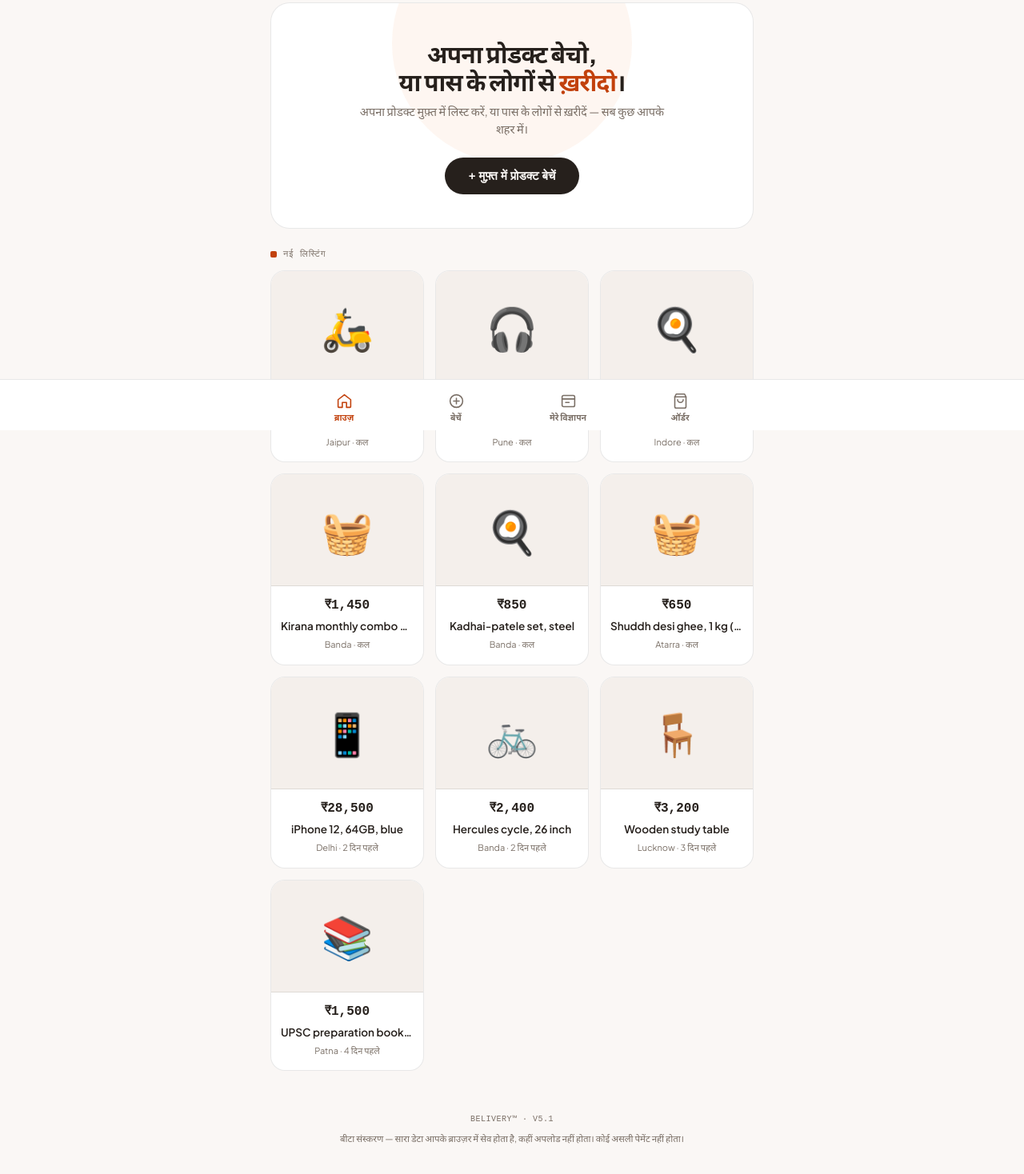
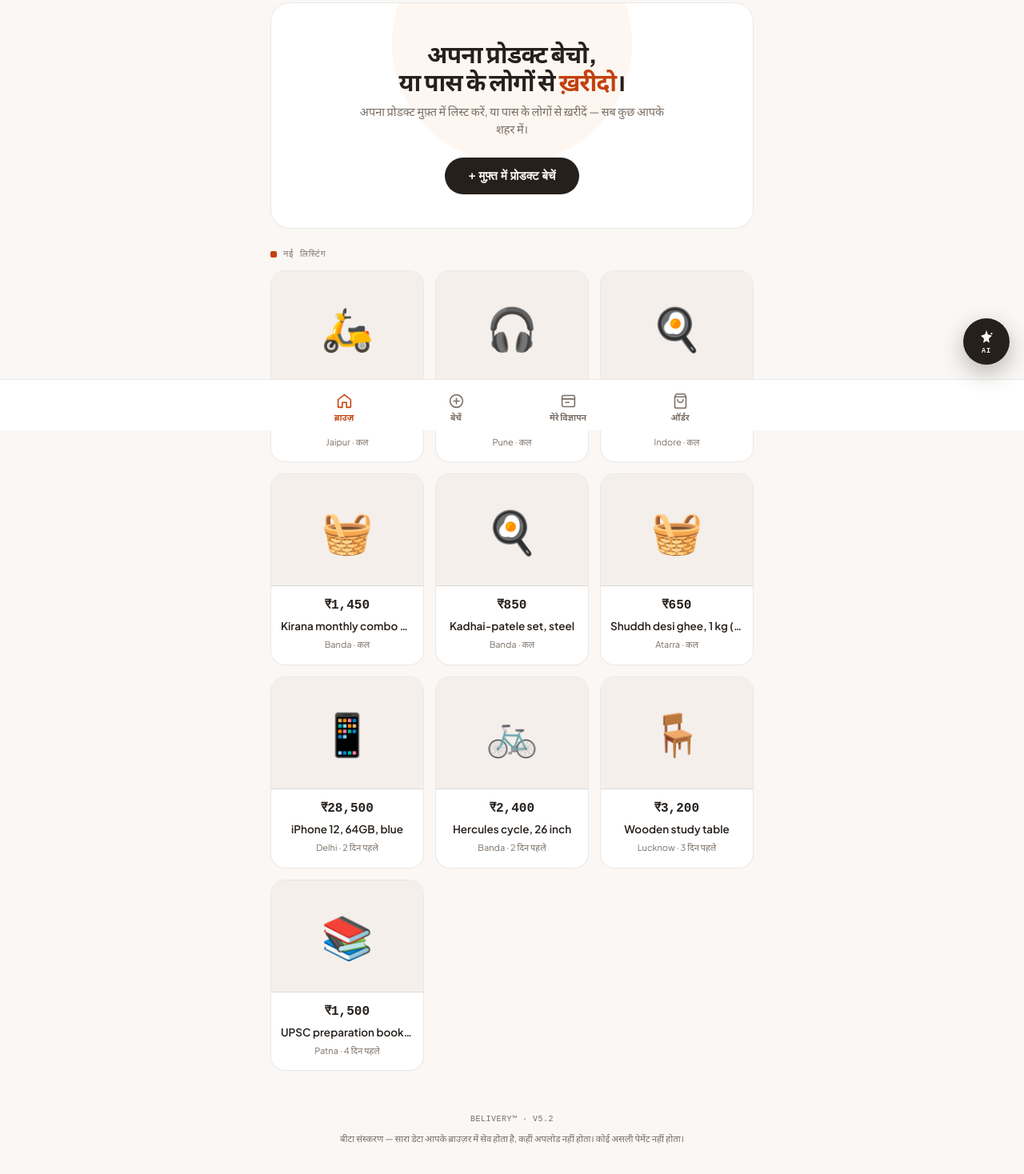
Before and after one commit to legalwithdev/belivery, a plain HTML site: page index.html in a window 1280 px wide. Shown: the part 262-1730 px from the top of the page at 80% size. Drawn offline with Linux system fonts and the light colour scheme; a web font is replaced by a local one.

Commit message:
v5.2: Belivery AI assistant floating button (browse-only, fixed position)

```diff
--- a/index.html
+++ b/index.html
@@ -36,6 +36,7 @@
       --rose:#fb7185; --rose-dim:rgba(251,113,133,.15);
     }
     .card .thumb{box-shadow:0 8px 24px rgba(0,0,0,.45)}
+    .ai-fab{box-shadow:0 10px 28px rgba(0,0,0,.55)}
   }
 
   *{margin:0;padding:0;box-sizing:border-box}
@@ -269,6 +270,21 @@
   footer.pagefoot{padding:24px 0 12px;font-size:11.5px;color:var(--text-dim);text-align:center;line-height:1.7}
   footer.pagefoot .mono{font-family:var(--font-mono);font-size:10px;letter-spacing:.5px;text-transform:uppercase}
 
+
+  /* ---------- AI assistant floating button (v5.2) ---------- */
+  .ai-fab{
+    position:fixed; right:18px; bottom:calc(var(--nav-h) + 18px + env(safe-area-inset-bottom,0px));
+    width:58px;height:58px;border-radius:50%;border:none;cursor:pointer;z-index:60;
+    background:var(--text);color:var(--bg);
+    display:flex;flex-direction:column;align-items:center;justify-content:center;gap:1px;
+    box-shadow:0 10px 28px rgba(38,32,28,.30);
+    font-family:var(--font-mono);font-size:8.5px;font-weight:600;letter-spacing:.8px;
+    text-transform:uppercase;transition:transform .15s,opacity .2s;
+  }
+  .ai-fab:active{transform:scale(.90)}
+  .ai-fab svg{width:22px;height:22px;fill:currentColor}
+  .ai-fab.hidden{display:none}
+
   @media (prefers-reduced-motion:reduce){
     *{animation:none!important;transition:none!important}
   }
@@ -409,6 +425,13 @@
 
 <div class="toast" id="toast"></div>
 
+<!-- Belivery AI assistant floating button (v5.2) -->
+<button class="ai-fab" id="aiFab" onclick="openAI()" aria-label="Belivery AI Assistant">
+  <svg viewBox="0 0 24 24"><path d="M12 2l1.9 5.7L19.6 9.6l-4.4 3.9 1.1 5.9L12 16.6l-4.3 2.8 1.1-5.9-4.4-3.9 5.7-1.9L12 2zm7 3.5a1.2 1.2 0 1 1 0 2.4 1.2 1.2 0 0 1 0-2.4z"/></svg>
+  <span>AI</span>
+</button>
+
+
 <footer class="pagefoot">
   <div class="wrap">
     <div class="mono" data-i18n="foot_mono">belivery&trade; &middot; v3</div>
@@ -506,7 +529,10 @@
 "submit":"लिस्ट करें — मुफ़्त",
 "my_listings":"मेरी लिस्टिंग","my_orders":"मेरे ऑर्डर",
 "nav_browse":"ब्राउज़","nav_sell":"बेचें","nav_ads":"मेरे विज्ञापन","nav_orders":"ऑर्डर",
-"foot_mono":"belivery™ · v5.1",
+"ai_title":"Belivery AI — बुद्धमति दोस्त",
+"ai_body":"नमस्ते! 🤖 मैं Belivery AI हूँ — अभी तैयार हो रहा हूँ। तब तक कोई भी सवाल हो तो WhatsApp पर पूछो — हम जवाब देंगे।",
+"ai_close":"बंद करो",
+"foot_mono":"belivery™ · v5.2",
 "footer_note":"बीटा संस्करण — सारा डेटा आपके ब्राउज़र में सेव होता है, कहीं अपलोड नहीं होता। कोई असली पेमेंट नहीं होता।"
 },
 en:{
@@ -563,7 +589,10 @@
 "submit":"List it — Free",
 "my_listings":"My listings","my_orders":"My orders",
 "nav_browse":"Browse","nav_sell":"Sell","nav_ads":"My Ads","nav_orders":"Orders",
-"foot_mono":"belivery™ · v5",
+"ai_title":"Belivery AI — smart helper",
+"ai_body":"Namaste! 🤖 I am Belivery AI — getting ready to launch. Till then, ask anything on WhatsApp — we answer there.",
+"ai_close":"Close",
+"foot_mono":"belivery™ · v5.2",
 "footer_note":"Beta version — all data is stored in your own browser and never uploaded. No real payments."
 }
 };
@@ -616,6 +645,7 @@
     b.classList.toggle("active", b.getAttribute("data-nav")===view);
   });
   window.scrollTo(0,0);
+  var fab = $("aiFab"); if(fab) fab.classList.toggle("hidden", view!=="browse");
   if(view==="browse") renderGrid();
   if(view==="ads") renderMyAds();
   if(view==="orders") renderOrders();
@@ -801,6 +831,26 @@
   go("orders");
 }
 
+
+/* ============ AI assistant sheet (v5.2) ============ */
+function openAI(){
+  var s = $("sheet");
+  var waMsg = (LANG === "hi")
+    ? "नमस्ते Belivery! मुझे मदद चाहिए।"
+    : "Hi Belivery! I need some help.";
+  var wa = "https://wa.me/918013968142?text=" + encodeURIComponent(waMsg);
+  s.innerHTML =
+    '<div class="grab"></div>'+
+    '<div class="thumb" style="height:110px;font-size:46px">🤖</div>'+
+    '<h3 style="text-align:center">'+T("ai_title")+'</h3>'+
+    '<div class="desc" style="text-align:center">'+T("ai_body")+'</div>'+
+    '<div class="action-row" style="flex-direction:column">'+
+      '<a class="btn primary wide" href="'+wa+'" target="_blank" rel="noopener">WhatsApp</a>'+
+      '<button class="btn wide" onclick="closeSheet()">'+T("ai_close")+'</button>'+
+    '</div>';
+  $("overlay").classList.add("open");
+}
+
 /* ============ sell form ============ */
 (function initForm(){
   var sel = $("in-cat");
```
